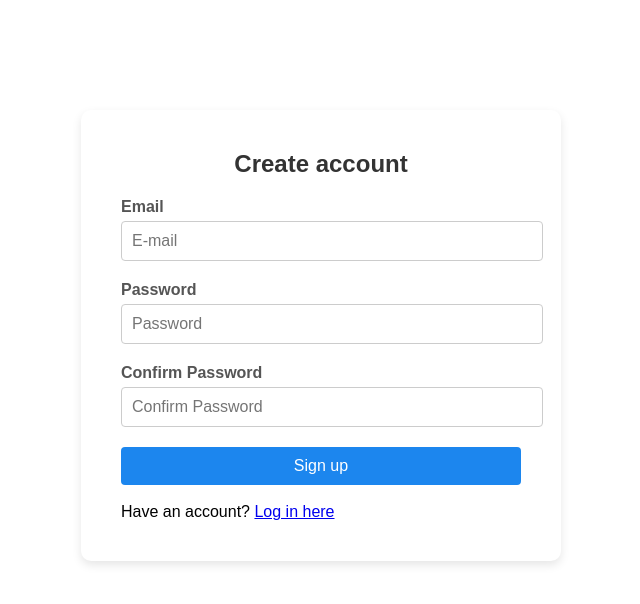
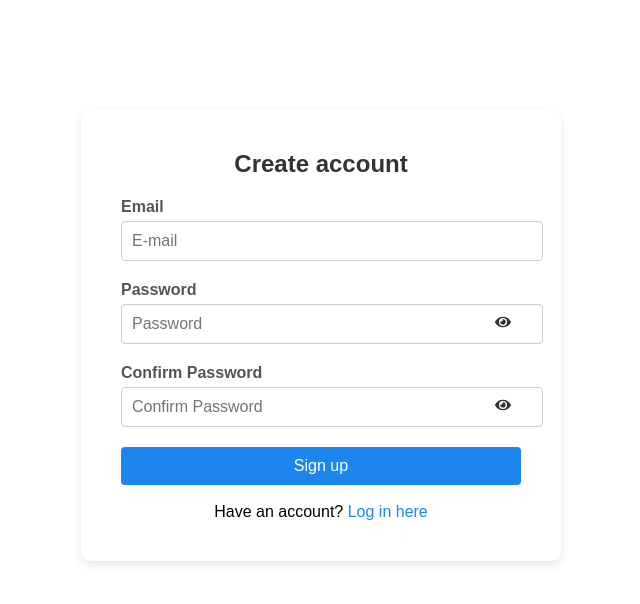
Before and after one commit to festus-sulumeti/HisiaTambulizifrontend, a React (Vite) app: page /Signup in a window 1280 px wide. Shown: the top 604 px of the page, without its empty margins (344-984 px from the left). Built offline with nearby package versions, Linux system fonts and the light colour scheme.

Commit message:
updated files

```diff
--- a/src/components/pages/Signup.jsx
+++ b/src/components/pages/Signup.jsx
@@ -1,6 +1,7 @@
 import { useState } from "react";
 import { ToastContainer, toast } from "react-toastify";
 import { Link, useNavigate } from "react-router-dom";
+import { FaEye, FaEyeSlash } from "react-icons/fa";
 import "react-toastify/dist/ReactToastify.css";
 import "../../styling/pages/Login.css";
 import "../../styling/mediaqueries/pages/Login.css";
@@ -9,6 +10,8 @@ const Signup = () => {
   const [email, setEmail] = useState("");
   const [password, setPassword] = useState("");
   const [confirmPassword, setConfirmPassword] = useState("");
+  const [showPassword, setShowPassword] = useState(false); // State to toggle password visibility
+  const [showConfirmPassword, setShowConfirmPassword] = useState(false); // State to toggle confirm password visibility
   const navigate = useNavigate();
 
   const handleSignIn = async (e) => {
@@ -64,8 +67,9 @@ const Signup = () => {
           </div>
           <div className="form-group">
             <label htmlFor="password">Password</label>
+            <div className="password-input-container">
               <input
-              type="password"
+                type={showPassword ? "text" : "password"} // Toggle password visibility
                 name="password"
                 id="password"
                 placeholder="Password"
@@ -73,11 +77,19 @@ const Signup = () => {
                 onChange={(e) => setPassword(e.target.value)}
                 required
               />
+              <span
+                className="password-toggle-icon"
+                onClick={() => setShowPassword(!showPassword)}
+              >
+                {showPassword ? <FaEyeSlash /> : <FaEye />}
+              </span>
+            </div>
           </div>
           <div className="form-group">
             <label htmlFor="confirmPassword">Confirm Password</label>
+            <div className="password-input-container">
               <input
-              type="password"
+                type={showConfirmPassword ? "text" : "password"} // Toggle confirm password visibility
                 name="confirmPassword"
                 id="confirmPassword"
                 placeholder="Confirm Password"
@@ -85,6 +97,13 @@ const Signup = () => {
                 onChange={(e) => setConfirmPassword(e.target.value)}
                 required
               />
+              <span
+                className="password-toggle-icon"
+                onClick={() => setShowConfirmPassword(!showConfirmPassword)}
+              >
+                {showConfirmPassword ? <FaEyeSlash /> : <FaEye />}
+              </span>
+            </div>
           </div>
           <button type="submit" className="login-button">
             Sign up
--- a/src/styling/mediaqueries/pages/Login.css
+++ b/src/styling/mediaqueries/pages/Login.css
@@ -1,6 +1,5 @@
 /* Styling/pages/Login.css */
 
-/* Base styles for larger screens */
 .login-container {
   background-color: white;
   width: 430px;
@@ -51,6 +50,20 @@
   width: 100%;
 }
 
+.login-form .password-input-container {
+  position: relative;
+}
+
+.login-form .password-toggle-icon {
+  position: absolute;
+  right: 10px;
+  top: 50%;
+  transform: translateY(-50%);
+  cursor: pointer;
+  font-size: 16px;
+  color: #333;
+}
+
 .login-button {
   background-color: #1C86EE;
   color: #fff;
@@ -67,7 +80,21 @@
   background-color: #333;
 }
 
-  /* Media queries for responsive design */
+.forgot-password-containerr {
+  text-align: center;
+}
+
+.forgot-password-link {
+  color: #1C86EE;
+  text-decoration: none;
+}
+
+.forgot-password-link:hover {
+  text-decoration: underline;
+}
+
+
+/* Styling/mediaqueries/pages/Login.css */
 
 /* For small screens (phones in portrait mode) */
 @media screen and (max-width: 480px) {
@@ -96,6 +123,10 @@
       font-size: 14px;
       padding: 8px;
   }
+
+  .login-form .password-toggle-icon {
+      font-size: 14px;
+  }
 }
 
 /* For medium screens (tablets in portrait mode and smaller laptops) */
@@ -123,6 +154,10 @@
       font-size: 15px;
       padding: 9px 18px;
   }
+
+  .login-form .password-toggle-icon {
+      font-size: 15px;
+  }
 }
 
 /* For large screens (desktops and tablets in landscape mode) */
@@ -148,6 +183,10 @@
   .login-button {
       font-size: 15px;
       padding: 10px 20px;
+  }
+
+  .login-form .password-toggle-icon {
+      font-size: 15px;
   }
 }
 
@@ -175,4 +214,8 @@
       font-size: 16px;
       padding: 10px 20px;
   }
+
+  .login-form .password-toggle-icon {
+      font-size: 16px;
   }
+}
--- a/src/styling/pages/Login.css
+++ b/src/styling/pages/Login.css
@@ -50,6 +50,20 @@
   width: 100%;
 }
 
+.login-form .password-input-container {
+  position: relative;
+}
+
+.login-form .password-toggle-icon {
+  position: absolute;
+  right: 10px;
+  top: 50%;
+  transform: translateY(-50%);
+  cursor: pointer;
+  font-size: 16px;
+  color: #333;
+}
+
 .login-button {
   background-color: #1C86EE;
   color: #fff;
@@ -65,3 +79,16 @@
 .login-button:hover {
   background-color: #333;
 }
+
+.forgot-password-containerr {
+  text-align: center;
+}
+
+.forgot-password-link {
+  color: #1C86EE;
+  text-decoration: none;
+}
+
+.forgot-password-link:hover {
+  text-decoration: underline;
+}
```
Lines whose indentation alone changed are shown as unchanged.
